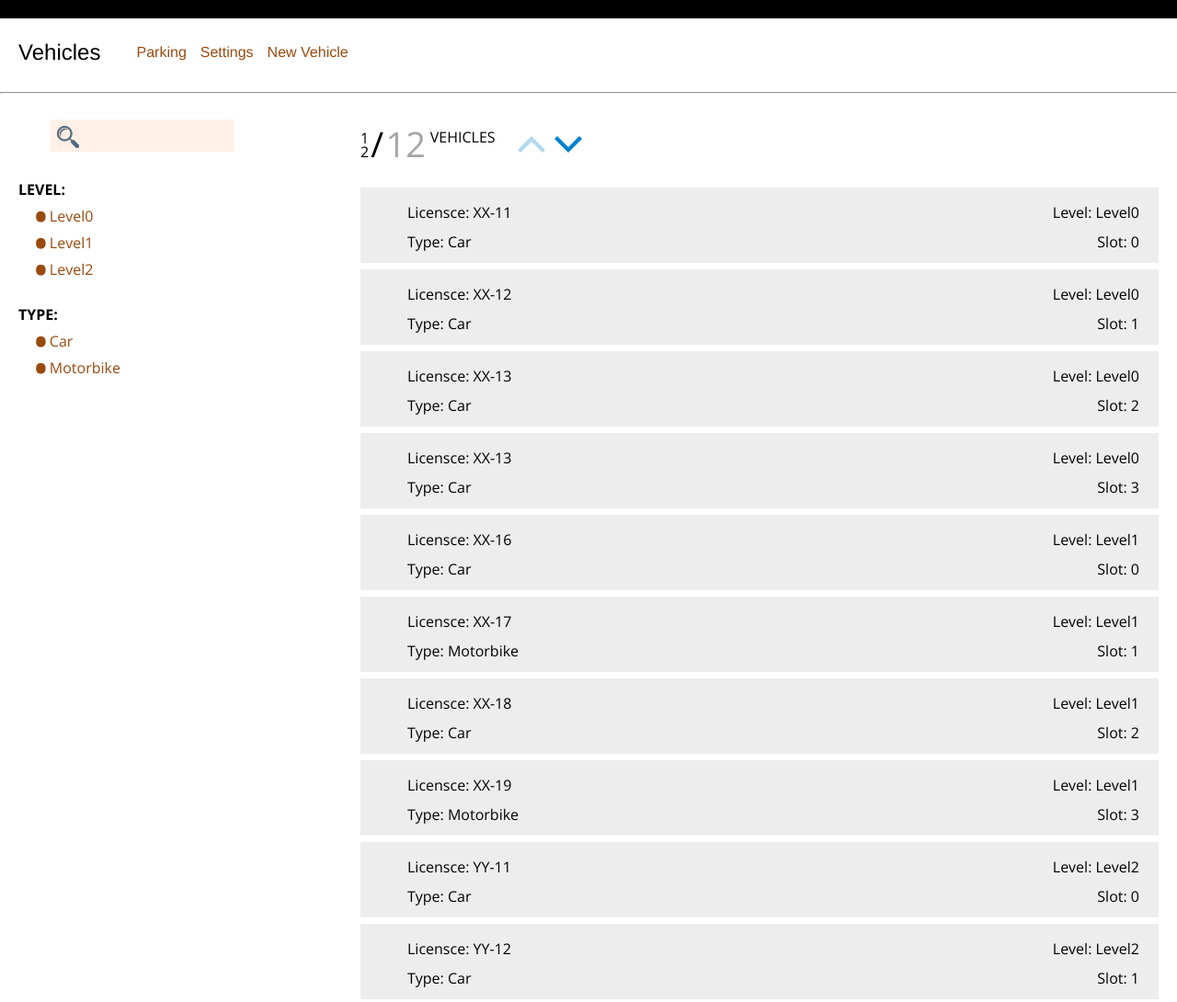
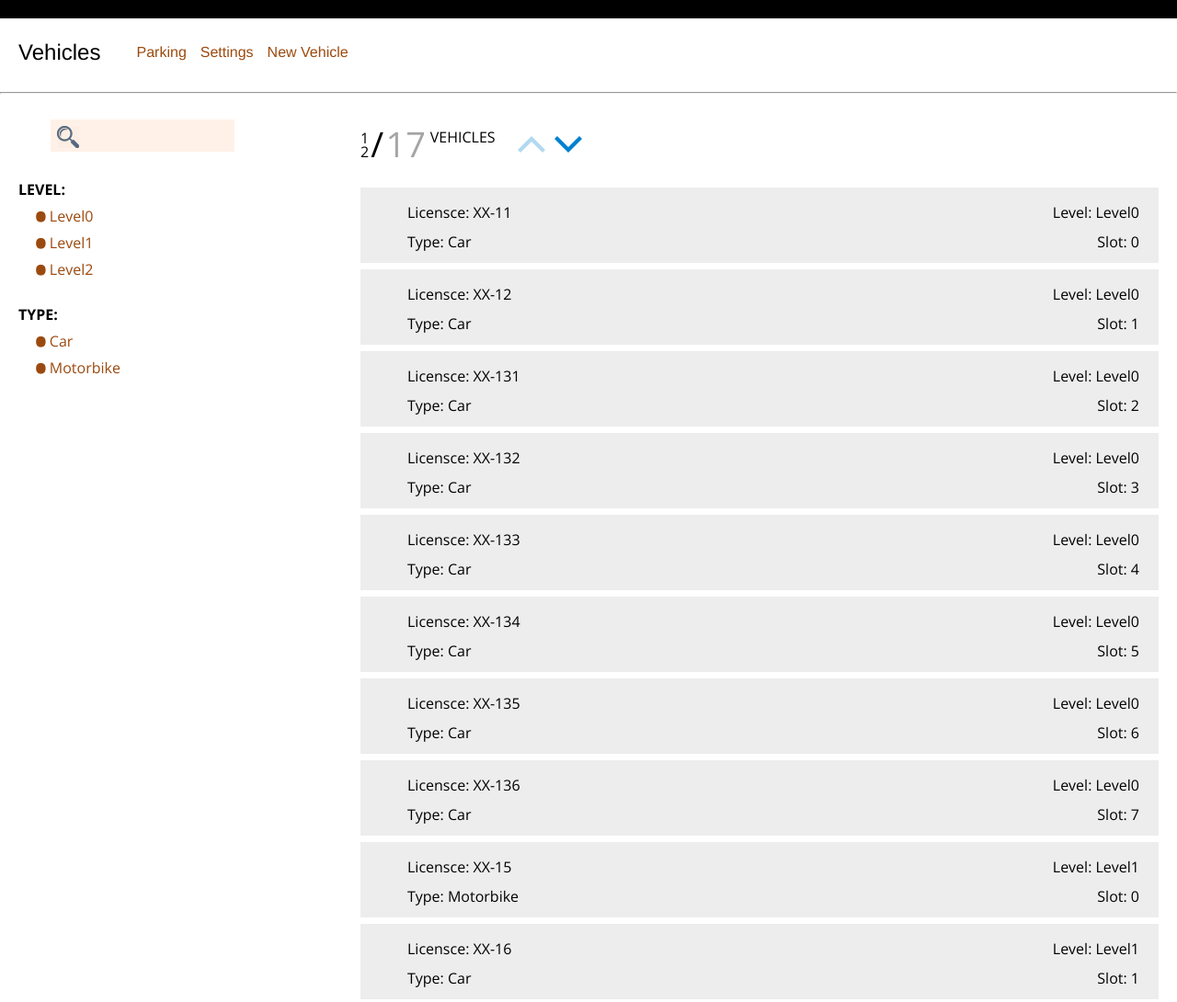
Before and after one commit to eugenebelov/ng-ysura-task, a website: page app/index.html in a window 1280 px wide. Shown: the top 1090 px of the page at 92% size. Drawn offline with nearby package versions, Linux system fonts and the light colour scheme; some packages are replaced by stand-ins of ours; files that its build step writes are made by us from their sources.

Commit message:
polishing

```diff
--- a/app/scripts/controllers/main.js
+++ b/app/scripts/controllers/main.js
@@ -22,6 +22,7 @@ angular.module('ngYsuraTaskApp')
     $scope.types = Vehicles.types;
     // $scope.vehicles = Vehicles.vehicles;
     $scope.vehiclesList = [];
+    $scope.filterdList = [];
 
     $scope.generateParking = function() {
       var parking = [];
--- a/app/scripts/controllers/new-vehicle.js
+++ b/app/scripts/controllers/new-vehicle.js
@@ -14,8 +14,7 @@ angular.module('ngYsuraTaskApp')
     $scope.licensce = '';
     $scope.vType = $scope.types[0];
 
-    console.log(ParkingSettings.levels, ParkingSettings.places, Vehicles.vehicles.length);
-    $scope.disabledAdding = (Vehicles.vehicles.length >= ParkingSettings.levels * ParkingSettings.places);
+    $scope.disabledAdding = (Vehicles.vehicles.length >= parseInt(ParkingSettings.levels) * parseInt(ParkingSettings.places));
 
     $scope.pushToParking = function() {
       Vehicles.pushed.push({
--- a/app/scripts/services/services.js
+++ b/app/scripts/services/services.js
@@ -1,7 +1,7 @@
 angular.module('ngYsuraTaskApp')
   .factory('ParkingSettings', function () {
     var levels = 3,
-        places = 4;
+        places = 10;
 
 
     return {
@@ -19,13 +19,13 @@ angular.module('ngYsuraTaskApp')
     var vehicles = [
       {type: 0, licensce: 'XX-11', level: 0},
       {type: 0, licensce: 'XX-12', level: 0},
-      {type: 0, licensce: 'XX-13', level: 0},
-      {type: 0, licensce: 'XX-13', level: 0},
-      {type: 0, licensce: 'XX-13', level: 0},
-      {type: 0, licensce: 'XX-13', level: 0},
-      {type: 0, licensce: 'XX-13', level: 0},
-      {type: 0, licensce: 'XX-13', level: 0},
-      {type: 1, licensce: 'XX-15', level: 0},
+      {type: 0, licensce: 'XX-131', level: 0},
+      {type: 0, licensce: 'XX-132', level: 0},
+      {type: 0, licensce: 'XX-133', level: 0},
+      {type: 0, licensce: 'XX-134', level: 0},
+      {type: 0, licensce: 'XX-135', level: 0},
+      {type: 0, licensce: 'XX-136', level: 0},
+      {type: 1, licensce: 'XX-15', level: 1},
       {type: 0, licensce: 'XX-16', level: 1},
       {type: 1, licensce: 'XX-17', level: 1},
       {type: 0, licensce: 'XX-18', level: 1},
@@ -33,15 +33,7 @@ angular.module('ngYsuraTaskApp')
       {type: 0, licensce: 'YY-11', level: 2},
       {type: 0, licensce: 'YY-12', level: 2},
       {type: 0, licensce: 'YY-13', level: 2},
-      {type: 1, licensce: 'YY-15', level: 2},
-      {type: 0, licensce: 'YY-16', level: 3},
-      {type: 1, licensce: 'YY-17', level: 3},
-      {type: 0, licensce: 'YY-18', level: 3},
-      {type: 1, licensce: 'YY-19', level: 3},
-      {type: 1, licensce: 'YY-19', level: 3},
-      {type: 1, licensce: 'YY-19', level: 3},
-      {type: 1, licensce: 'YY-19', level: 3},
-      {type: 1, licensce: 'YY-19', level: 3},
+      {type: 1, licensce: 'YY-15', level: 2}
     ];
 
     return {
--- a/app/views/main.html
+++ b/app/views/main.html
@@ -41,11 +41,11 @@
   <br/>
   <div>
     <ul>
-      <li ng-repeat='item in vehiclesList | filter: filterModelLevel
+      <li ng-repeat='item in (vehiclesList | filter: filterModelLevel
                                       | filter: { type:filterModelType }
                                       | filter: filterModelLicense
                                       | startFrom: currentPage*pageSize
-                                      | limitTo: pageSize'>
+                                      | limitTo: pageSize) as filterdList'>
         <vehicle-item licensce='{{item.licensce}}'
                       type-id='{{item.type}}'
                       level='{{parking[item.level].name}}'
```
